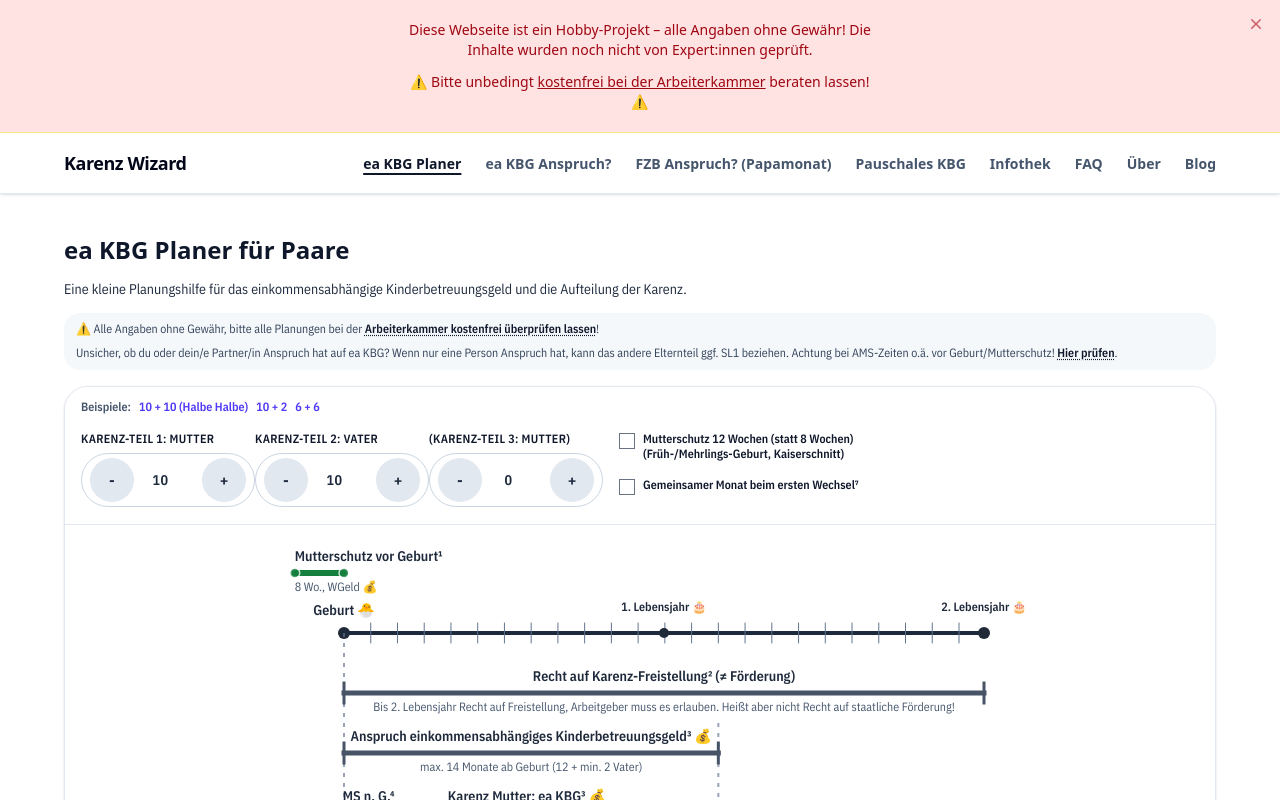
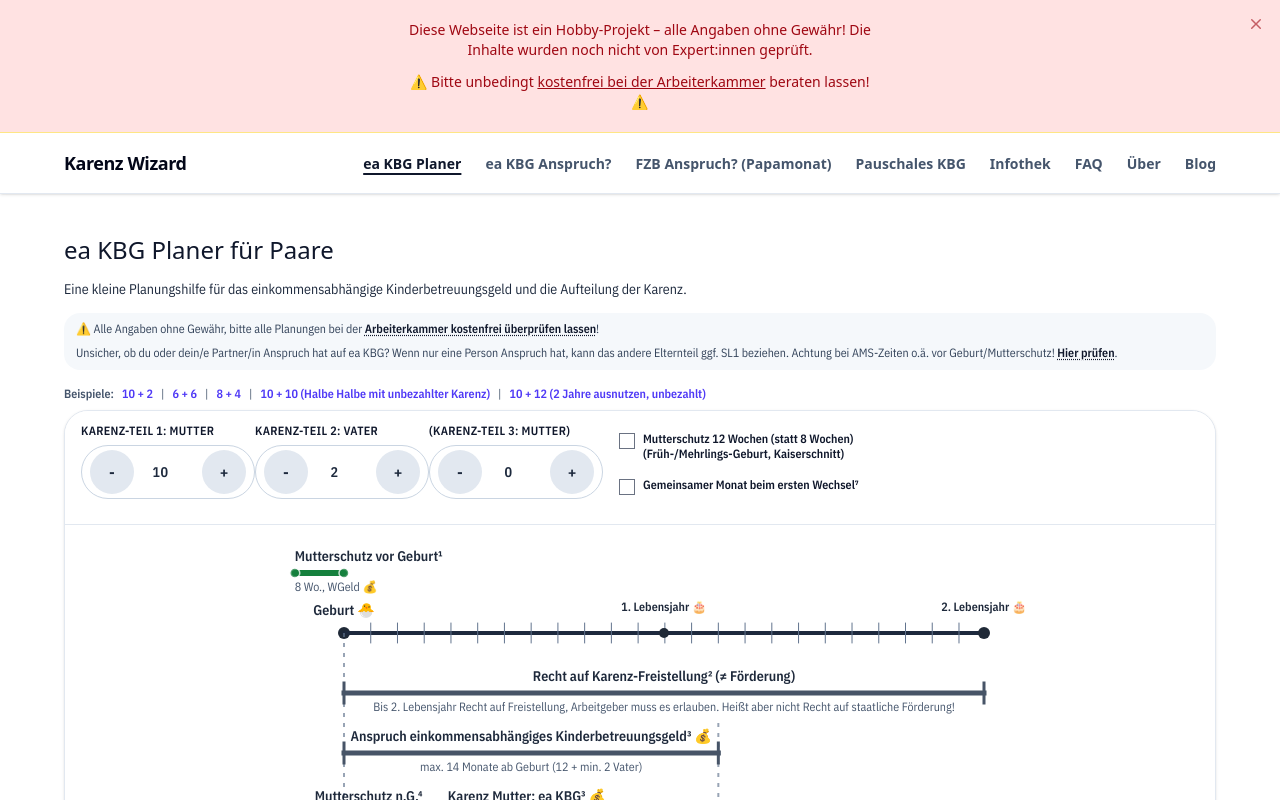
Before and after one commit to mandrasch/karenz-wizard, a SvelteKit app: page /eakbg-planer in a window 1280 px wide. Shown: the top 800 px of the page. Built offline with nearby package versions, Linux system fonts and the light colour scheme.

Commit message:
chore: fix display bug (father and overlapping mother), move examples out of tool and change them

```diff
--- a/src/routes/eakbg-planer/+page.svelte
+++ b/src/routes/eakbg-planer/+page.svelte
@@ -61,7 +61,7 @@
 	const rowY = (rowIndex: number) => margins.top + rowIndex * rowHeight;
 
 	let motherMonths = $state(10);
-	let fatherMonths = $state(10);
+	let fatherMonths = $state(2);
 	let thirdMonths = $state(0);
 	let jointMonth = $state(false);
 	let extendedMutterschutz = $state(false);
@@ -90,6 +90,7 @@
 		fatherMonths = clamp(fatherPreset, MIN_FATHER_MONTHS, MAX_FATHER_MONTHS);
 	};
 
+	// TODO: use Months here!
 	const formatWeeks = (value: number) => `${value.toFixed(0)} Wo.`;
 
 	$effect(() => {
@@ -309,7 +310,7 @@
 			? fatherPaidMonths > 0 && !motherConsumesAllEa
 				? 'Karenz Vater: ea KBG³ 💰 + unbezahlte Karenz⁵'
 				: 'Karenz Vater: unbezahlte Karenz⁷'
-			: 'Karenz Vater'
+			: 'Karenz Vater: ea KBG³ 💰'
 	);
 
 	const fatherDisplay = $derived(
@@ -377,7 +378,8 @@
 					markerVariant: 'line'
 				},
 				{
-					label: extendedMutterschutz ? 'MS n. G.⁴' : 'MS n. G.⁴',
+					// avoid visual overlap
+					label: motherMonths < 9 ? 'MS n.G.⁴' : 'Mutterschutz n.G.⁴',
 					start: 0,
 					end: mutterschutzWeeks,
 					displayDuration: `${formatWeeks(mutterschutzWeeks)}, WGeld 💰`,
@@ -524,7 +526,7 @@
 
 			if (hasParentalPartTime) {
 				result.push({
-					label: 'Anspruch auf Eltern-Teilzeit (beide)⁸',
+					label: 'ggf. Anspruch auf Eltern-Teilzeit (beide)⁸',
 					start: lastKarenzEnd,
 					end: parentalPartTimeEnd,
 					rowGroup: 'c',
@@ -864,7 +866,7 @@
 
 <section class="content planner-page min-w-0">
 	<div class="page-header mt-10 min-w-0">
-		<h1 id="planner-title" class="planner-heading text-2xl font-semibold text-slate-900">
+		<h1 id="planner-title" class="planner-heading text-2xl text-slate-900">
 			ea KBG Planer für Paare
 		</h1>
 		<p class="subline">
@@ -885,22 +887,35 @@
 		</div>
 	</div>
 
+	<section>
+		<div class="example-presets min-w-0 mb-2">
+					<span>Beispiele:</span>
+
+
+					<button type="button" on:click={() => applyExample(10, 2)} class="example-link"
+						>10 + 2</button
+					> |
+					<button type="button" on:click={() => applyExample(6, 6)} class="example-link"
+						>6 + 6</button
+					> |
+					<button type="button" on:click={() => applyExample(8, 4)} class="example-link"
+						>8 + 4</button
+					> |
+
+					<button type="button" on:click={() => applyExample(10, 10)} class="example-link"
+						>10 + 10 (Halbe Halbe mit unbezahlter Karenz)</button
+					>|
+
+					<button type="button" on:click={() => applyExample(10, 10)} class="example-link"
+						>10 + 12 (2 Jahre ausnutzen, unbezahlt)</button
+					>
+				</div>
+	</section>
+
 	<section aria-labelledby="planner-title" class="timeline-section min-w-0">
 		<div class="planner-panel min-w-0">
 			<div class="planner-controls flex min-w-0 flex-row flex-wrap">
-				<div class="example-presets min-w-0">
-					<span>Beispiele:</span>
-
-					<button type="button" on:click={() => applyExample(10, 10)} class="example-link"
-						>10 + 10 (Halbe Halbe)</button
-					>
-					<button type="button" on:click={() => applyExample(10, 2)} class="example-link"
-						>10 + 2</button
-					>
-					<button type="button" on:click={() => applyExample(6, 6)} class="example-link"
-						>6 + 6</button
-					>
-				</div>
+
 				<div class="flex min-w-0 flex-row self-start">
 					<div class="control-group min-w-0">
 						<label for="mother-months">Karenz-Teil 1: Mutter</label>
@@ -981,7 +996,7 @@
 						</div>
 					</div>
 				</div>
-				<div class="flex min-w-0 flex-col gap-4 self-start">
+				<div class="flex min-w-0 flex-col gap-4 self-start mt-2">
 					<label class="control-checkbox">
 						<input type="checkbox" bind:checked={extendedMutterschutz} />
 						<div class="control-checkbox__text">
@@ -996,7 +1011,7 @@
 						<div class="control-checkbox__text">
 							<span>Gemeinsamer Monat beim ersten Wechsel⁷</span>
 							{#if jointMonth}
-								<small>ea KBG wird um 1 Monat kürzer</small>
+								<small>ea KBG wird um 1 Monat kürzer (13 Monate)</small>
 							{:else}
 								<!-- quick hack to fix unecessary layout shift on height-->
 								<small>&nbsp;</small>
@@ -1004,15 +1019,19 @@
 						</div>
 					</label>
 				</div>
-			</div>
-
-			{#if fatherEaBlocked}
+
+				{#if fatherEaBlocked}
 				<div class="warning-banner" role="alert">
 					⚠️ Die Mutter nutzt den gesamten Anspruch auf einkommensabhängiges Kinderbetreuungsgeld.
 					Der Vater kann daher keinen ea KBG-Bezug mehr geltend machen, weil er mindestens 2 Monate
 					im Zeitraum der 14 Monate ab Geburt nehmen muss (12+2 Modell).
 				</div>
+
+				<!-- TODO: Add warning, when ein Teil unbezahlte Karenz ist und ea KBG überschritten-->
 			{/if}
+			</div>
+
+
 
 			<div class="timeline-shell min-w-0">
 				<div
@@ -1585,7 +1604,7 @@
 	}
 
 	.warning-banner {
-		@apply mt-4 rounded-[10px] border border-amber-300 bg-amber-300/20 px-4 py-3 text-sm font-semibold text-amber-700;
+		@apply mt-0 rounded-[10px] border border-amber-300 bg-amber-300/20 px-4 py-3 text-sm font-semibold text-amber-700;
 	}
 
 	.planner-panel > .warning-banner {
```
